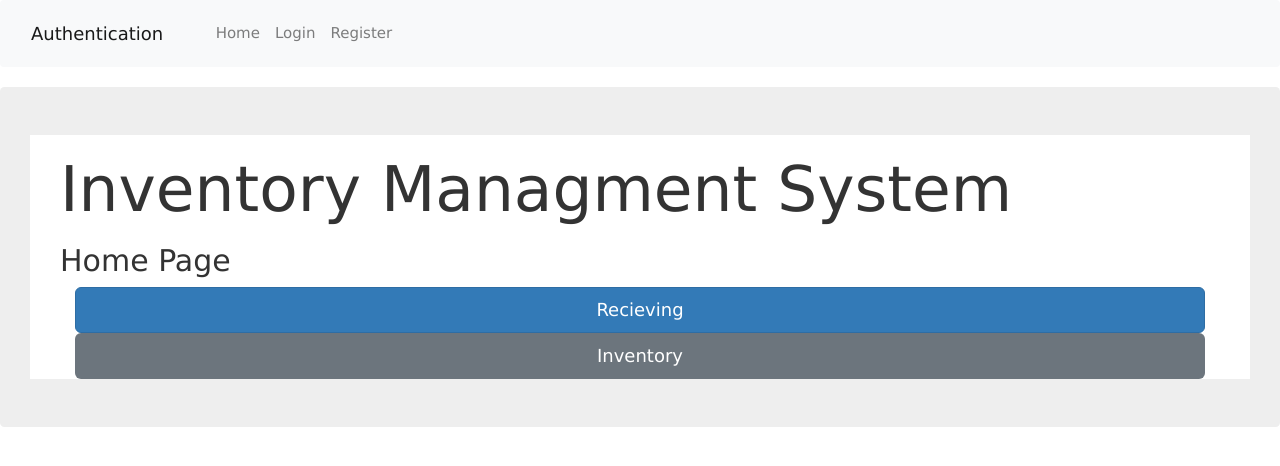
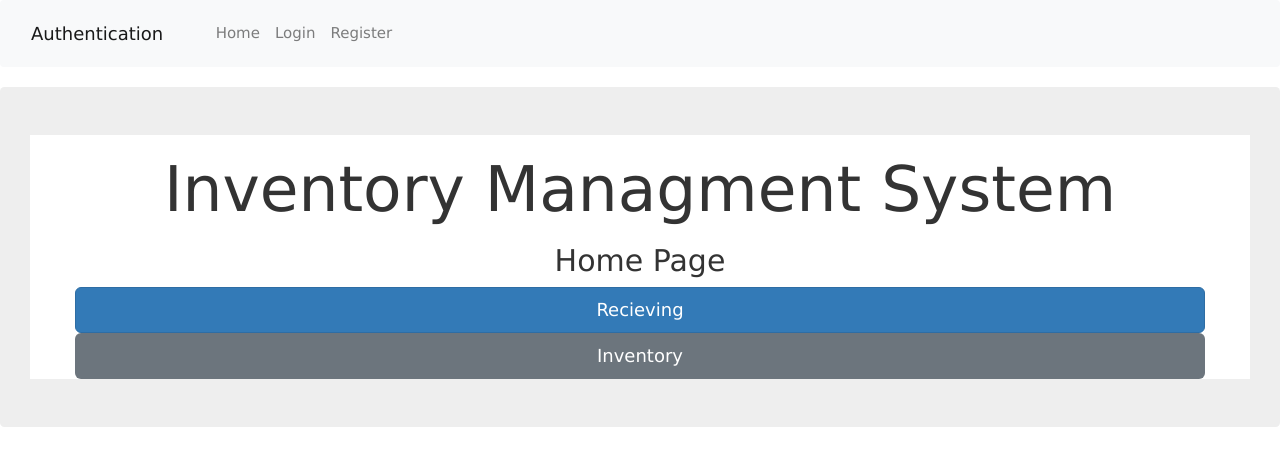
Before and after one commit to Woz-U-Group-Projects/code-fusion, an Angular app in the folder client/: page /home in a window 1280 px wide. Shown: the top 466 px of the page. Built offline with nearby package versions, Linux system fonts and the light colour scheme; no server answers.

Commit message:
Update home.component.css

```diff
--- a/client/src/app/home/home.component.css
+++ b/client/src/app/home/home.component.css
@@ -0,0 +1,66 @@
+.color
+{
+  color: aquamarine;
+}
+
+  .h1 {
+      text-align: center;
+  }
+
+  .h2 {
+    text-align: center;
+}
+
+@media (min-width: 576px) { .color
+  {
+    color: aquamarine;
+  }
+
+    .h1 {
+        text-align: center;
+    }
+
+    .h2 {
+      text-align: center;
+  } }
+
+
+@media (min-width: 768px) { .color
+  {
+    color: aquamarine;
+  }
+
+    .h1 {
+        text-align: center;
+    }
+
+    .h2 {
+      text-align: center;
+  } }
+
+@media (min-width: 992px) { .color
+  {
+    color: aquamarine;
+  }
+
+    .h1 {
+        text-align: center;
+    }
+
+    .h2 {
+      text-align: center;
+  } }
+
+
+@media (min-width: 1200px) {.color
+  {
+    color: aquamarine;
+  }
+
+    .h1 {
+        text-align: center;
+    }
+
+    .h2 {
+      text-align: center;
+  } }
```
